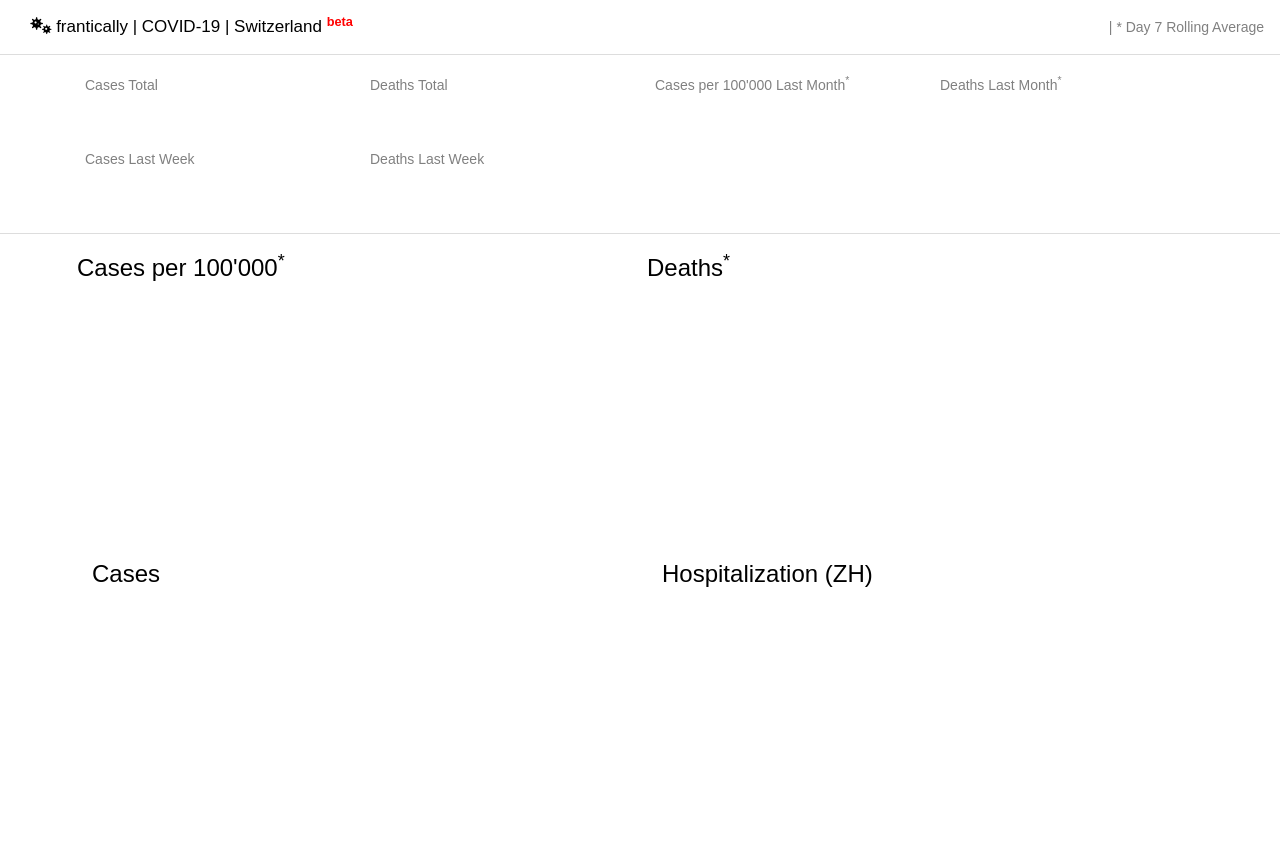
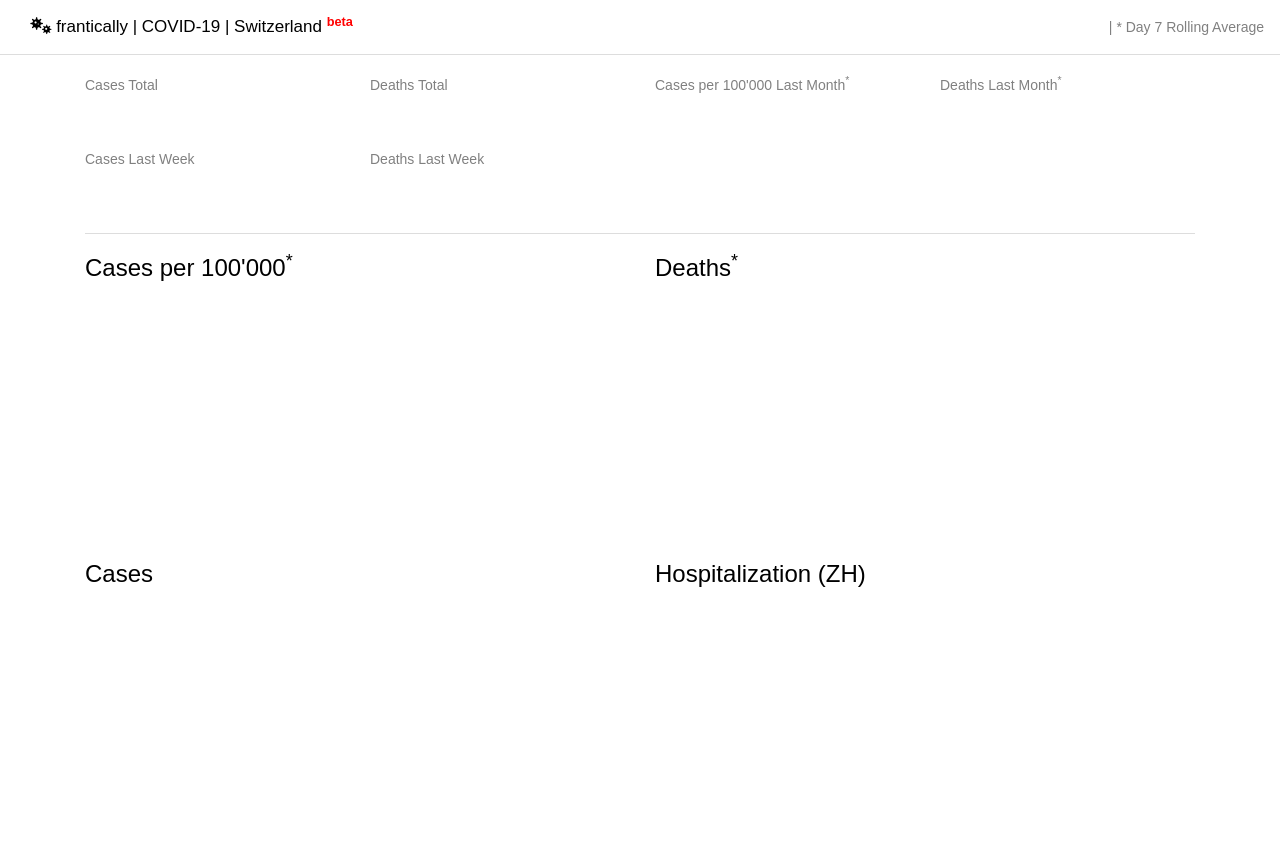
Before and after one commit to frantically/covid-19, a website with bundled scripts: page src/index.html in a window 1280 px wide. Built offline with nearby package versions, Linux system fonts and the light colour scheme; no server answers.

Commit message:
Formatting

```diff
--- a/src/app.css
+++ b/src/app.css
@@ -59,7 +59,6 @@ h1 {
     font: 24px sans-serif;
     font-weight: normal;
     padding-top: 20px;
-    padding-left: 7px;
 }
 
 .chart {
@@ -92,10 +91,14 @@ h1 {
   color: #ec524b;
 }
 
-.jumbotron {
-  background-color: var(--background);
+.highlights {
+  padding: 20px 0px 10px 0px;
+}
+
+.hr {
   border-bottom: 1px solid var(--borders);
-  padding: 20px 0px 10px 0px;
-  margin-bottom: 0px;
-  border-radius: 0px;
 }
+
+.showOff {
+  background: red;
+}
--- a/src/index.html
+++ b/src/index.html
@@ -19,9 +19,8 @@
 			<span id="maxDate"></span> | * Day 7 Rolling Average</span>
 		</div>
 	</div>
-	<div class="jumbotron">
 	<div class="container">
-			<div class="row">
+		<div class="row highlights">
 			<div class="col-sm-3 highlight">
 				<div class="highlightLabel">Cases Total</div>
 				<div id="totalConfirmed">&nbsp;</div>
@@ -47,22 +46,20 @@
 				</div>
 			</div>
 		</div>
+		<div class="row">
+			<div class="col-md-12">
+				<div class="hr"></div>
 			</div>
 		</div>
-	<div class="container">
-		<div class="row">
+		<div class="row ">
 			<div class="col-lg-6">
-				<div class="row">
 				<h1>Cases per 100'000<sup>*</sup></h1>
-				</div>
 				<div class="chart">
 					<canvas id="casesPer100000"></canvas>
 				</div>
 			</div>
 			<div class="col-lg-6">
-				<div class="row">
 				<h1>Deaths<sup>*</sup></h1>
-				</div>
 				<div class="chart">
 					<canvas id="deaths"></canvas>
 				</div>
```
Lines whose indentation alone changed are shown as unchanged.
